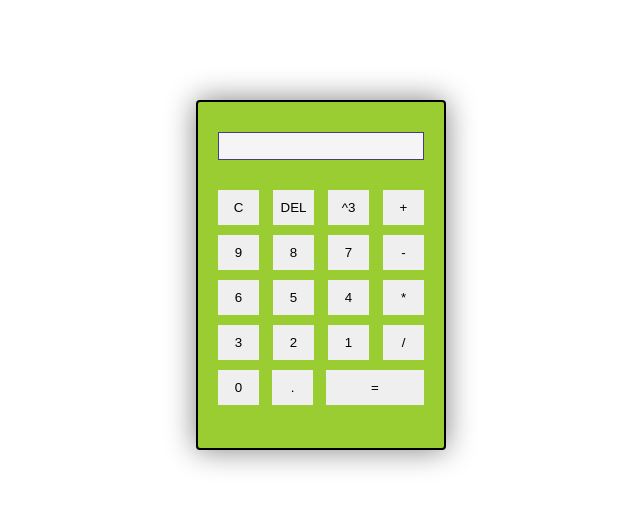
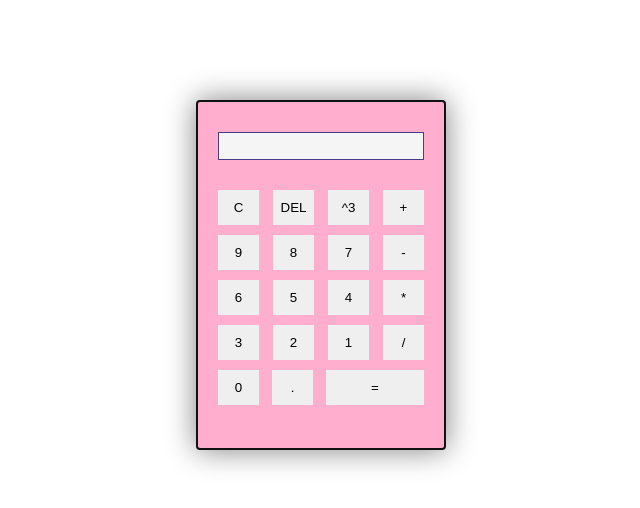
Before and after one commit to axyelina/schitalka_cheloveka, a plain HTML site: page index.html in a window 1280 px wide. Shown: the whole page, without its empty margins (327-967 px from the left). Drawn offline with Linux system fonts and the light colour scheme.

Commit message:
color changes

```diff
--- a/styles.css
+++ b/styles.css
@@ -16,10 +16,10 @@ body {
 .calculator {
     width: 250px;
     height: 350px;
-    border: 2px solid black;
+    border: 2px solid rgb(17, 17, 17);
     margin: 100px auto 0;
     text-align: center;
-    background-color: yellowgreen;
+    background-color: rgb(255, 174, 205);
     box-shadow: 0 0 30px grey;
     border-radius: 4px;
 }
@@ -60,7 +60,7 @@ body {
 }
 
 .calculator__key:hover {
-    background-color: yellow;
+    background-color: rgb(149, 234, 255);
     font-weight: 700;
 }
 
```
